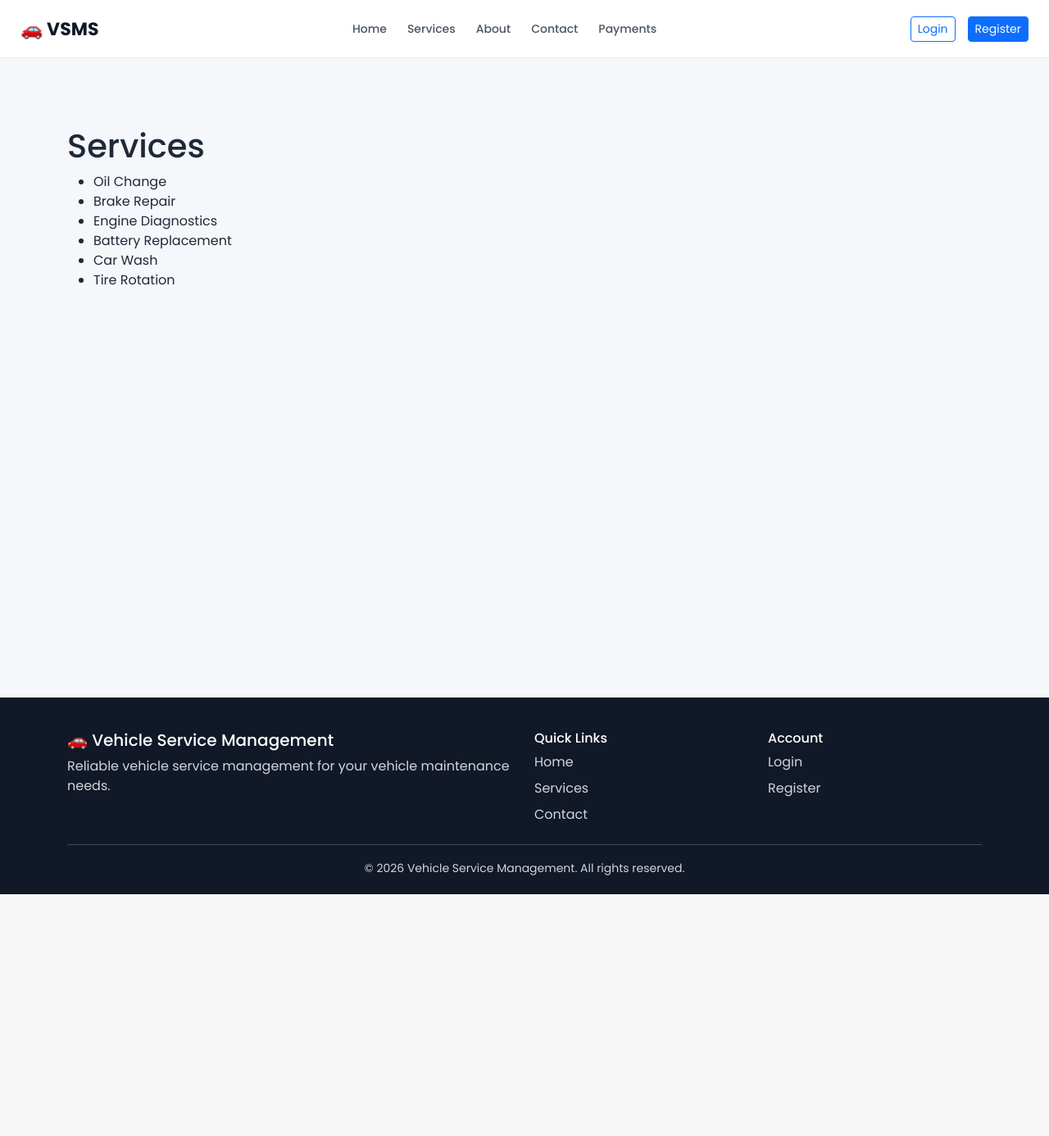
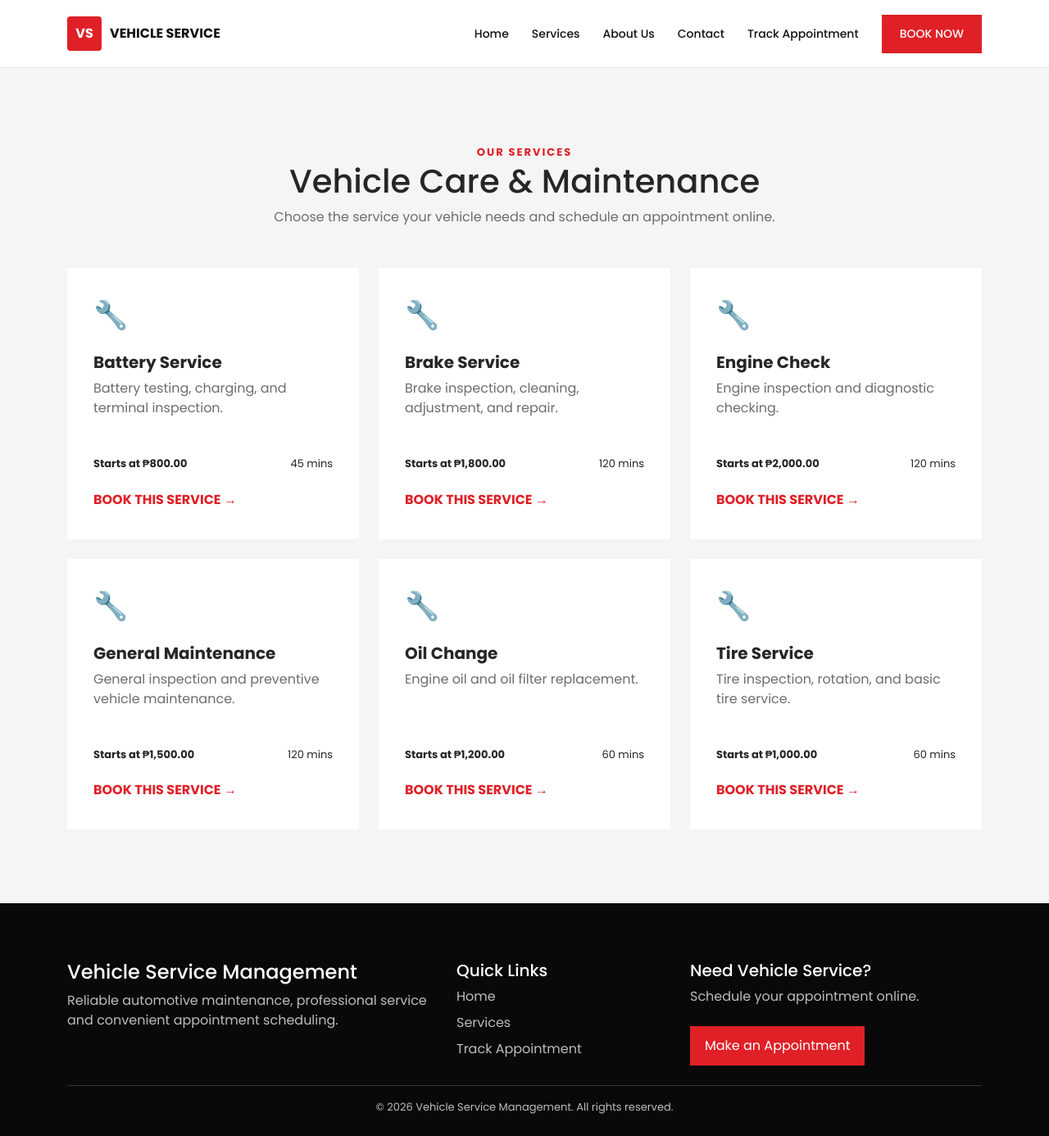
Before and after one commit to Sejeongiee/Vehicle-Service-System, a PHP site: page /services.php in a window 1280 px wide. Shown: the whole page at 82% size. Before the commit the page ends 1091 px from the top, so only its background shows below. Run offline with PHP 8.4, Linux system fonts and the light colour scheme; data comes from the database, SQL or seed files in the repository.

Commit message:
update about, contact and services

```diff
--- a/vehicle-service-management/services.php
+++ b/vehicle-service-management/services.php
@@ -1,25 +1,50 @@
-<?php include 'includes/customer_header.php'; ?>
+<?php
+include "includes/public_header.php";
 
-<div class="container py-5">
+$services = mysqli_query(
+    $conn,
+    "SELECT id, service_name, description, price, estimated_duration
+     FROM services
+     WHERE status = 'Active'
+     ORDER BY service_name ASC"
+);
+?>
 
-<h1>Services</h1>
+<section class="home-services" style="padding-top:90px; min-height:70vh;">
+    <div class="container">
+        <div class="section-heading">
+            <span class="section-label">OUR SERVICES</span>
+            <h1>Vehicle Care & Maintenance</h1>
+            <p>Choose the service your vehicle needs and schedule an appointment online.</p>
+        </div>
 
-<ul>
+        <div class="row g-4">
+            <?php if ($services && mysqli_num_rows($services) > 0): ?>
+            <?php while ($service = mysqli_fetch_assoc($services)): ?>
+            <div class="col-md-6 col-lg-4">
+                <div class="service-card h-100">
+                    <div class="service-icon">🔧</div>
+                    <h3><?= htmlspecialchars($service['service_name']); ?></h3>
+                    <p><?= htmlspecialchars($service['description'] ?: 'Professional vehicle service and maintenance.'); ?>
+                    </p>
+                    <div class="service-meta">
+                        <strong>Starts at ₱<?= number_format((float)$service['price'], 2); ?></strong>
+                        <?php if (!empty($service['estimated_duration'])): ?>
+                        <span><?= intval($service['estimated_duration']); ?> mins</span>
+                        <?php endif; ?>
+                    </div>
+                    <a href="appointment.php?service=<?= intval($service['id']); ?>" class="service-book-link">BOOK THIS
+                        SERVICE →</a>
+                </div>
+            </div>
+            <?php endwhile; ?>
+            <?php else: ?>
+            <div class="col-12">
+                <div class="alert alert-secondary">No active services are available right now.</div>
+            </div>
+            <?php endif; ?>
+        </div>
+    </div>
+</section>
 
-<li>Oil Change</li>
-
-<li>Brake Repair</li>
-
-<li>Engine Diagnostics</li>
-
-<li>Battery Replacement</li>
-
-<li>Car Wash</li>
-
-<li>Tire Rotation</li>
-
-</ul>
-
-</div>
-
-<?php include 'includes/customer_footer.php'; ?>
+<?php include "includes/public_footer.php"; ?>
```
Also changed, not shown: vehicle-service-management/about.php (+49 -12 lines), vehicle-service-management/contact.php (+42 -10 lines).
